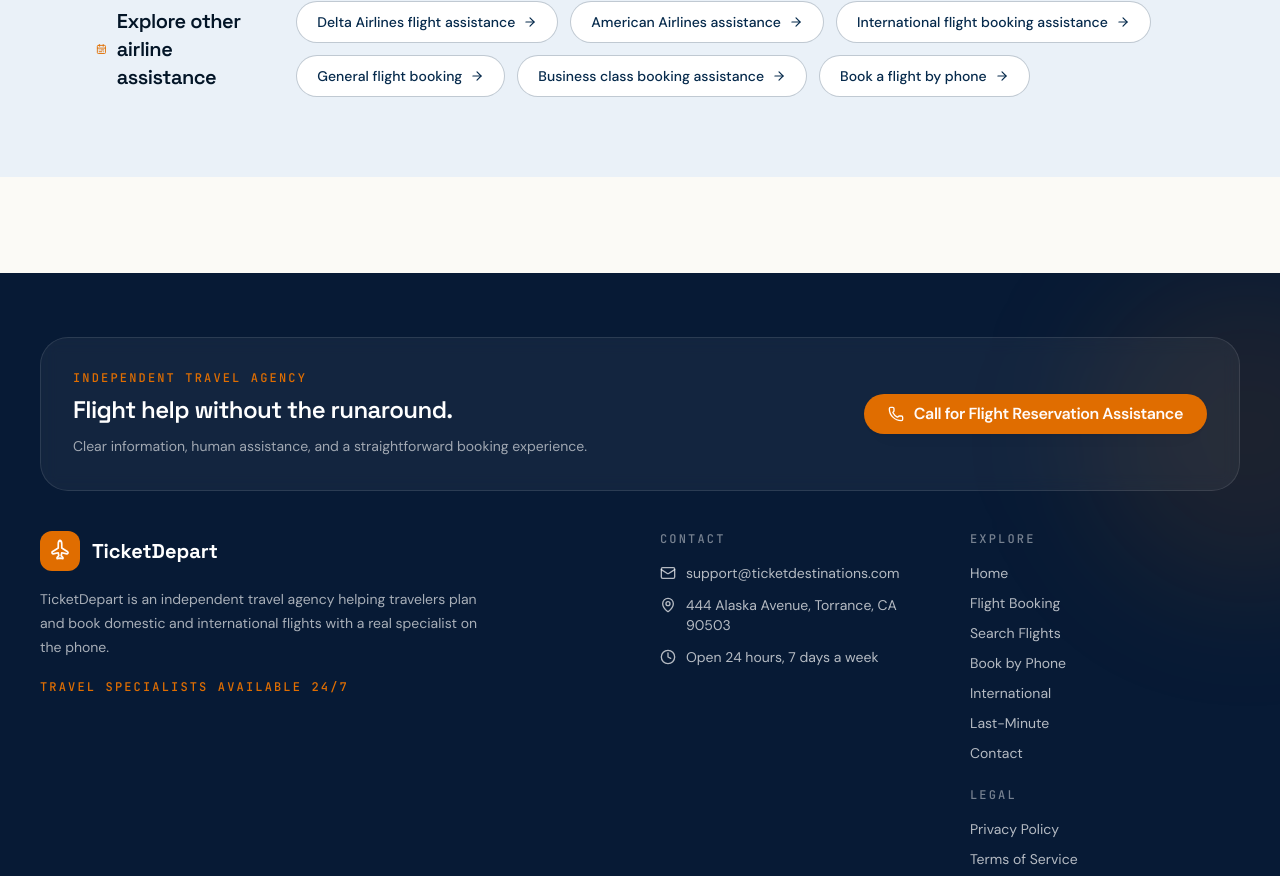
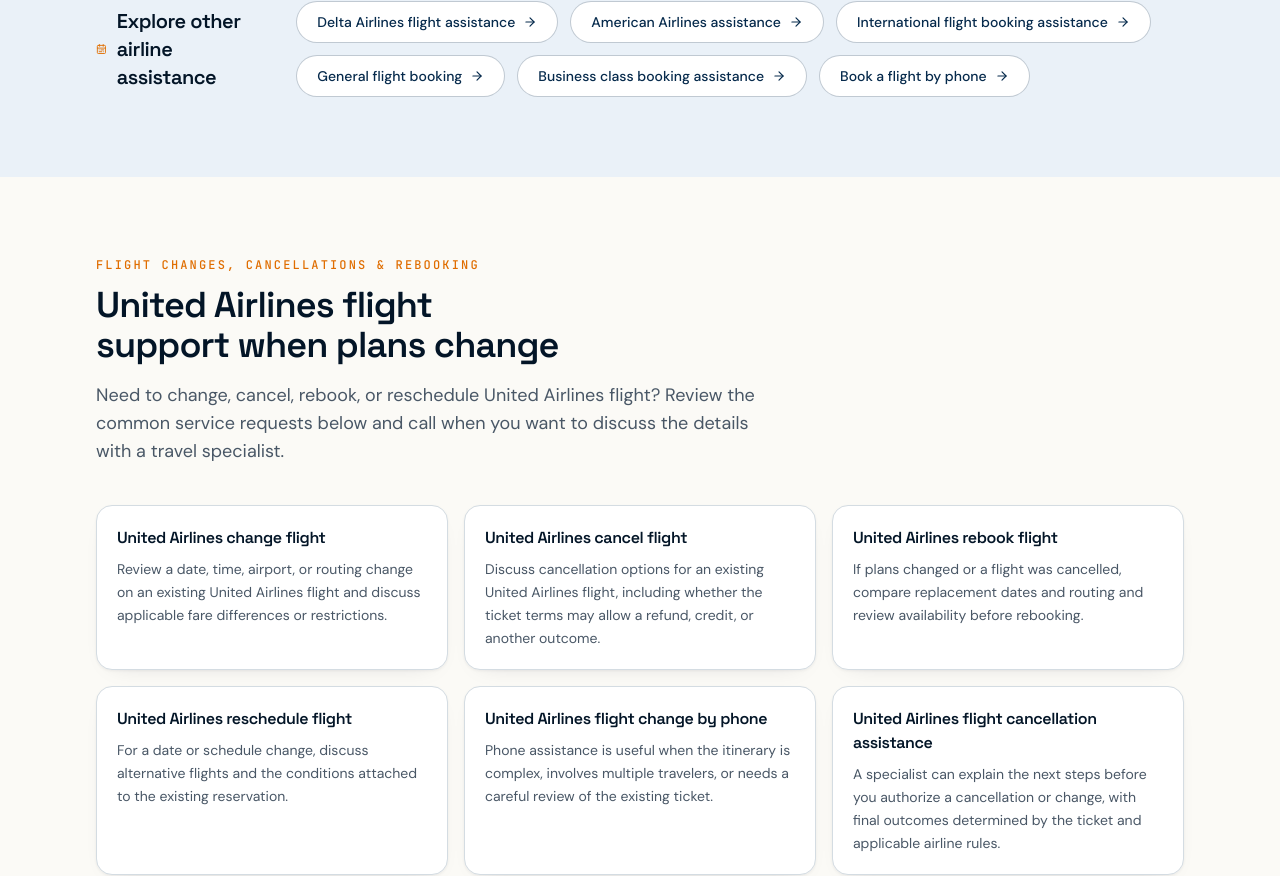
Before and after one commit to gauravpabbun1989-spec/td-2-2026, a React (Vite) app in the folder src/frontend/: page /united-airlines in a window 1280 px wide. Shown: the part 6768-7644 px from the top of the page. Built offline with nearby package versions, Linux system fonts and the light colour scheme; what @caffeineai/core-infrastructure would draw is missing.

Commit message:
feat(seo): expand airline service intent content

```diff
--- a/src/frontend/src/pages/airlines/UnitedPage.tsx
+++ b/src/frontend/src/pages/airlines/UnitedPage.tsx
@@ -1,4 +1,5 @@
 import { CallCta } from "@/components/CallCta";
+import { FlightServiceIntentSection } from "@/components/FlightServiceIntentSection";
 import { Section, SectionHeading } from "@/components/Section";
 import { Seo } from "@/components/Seo";
 import { breadcrumbSchema } from "@/lib/seo";
@@ -542,6 +543,7 @@ export function UnitedPage() {
           </ul>
         </div>
       </Section>
+      <FlightServiceIntentSection airline="United Airlines" />
     </>
   );
 }
```
